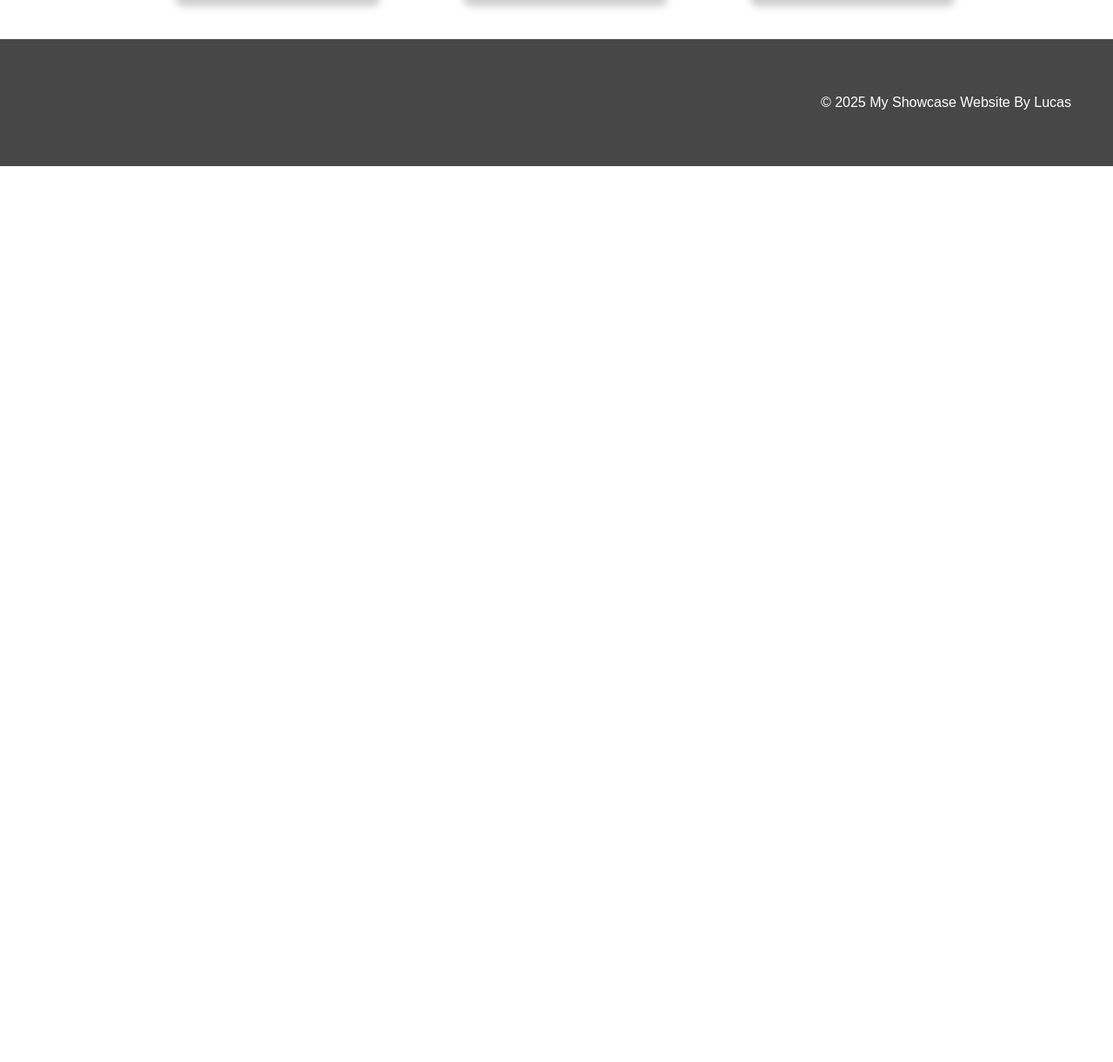
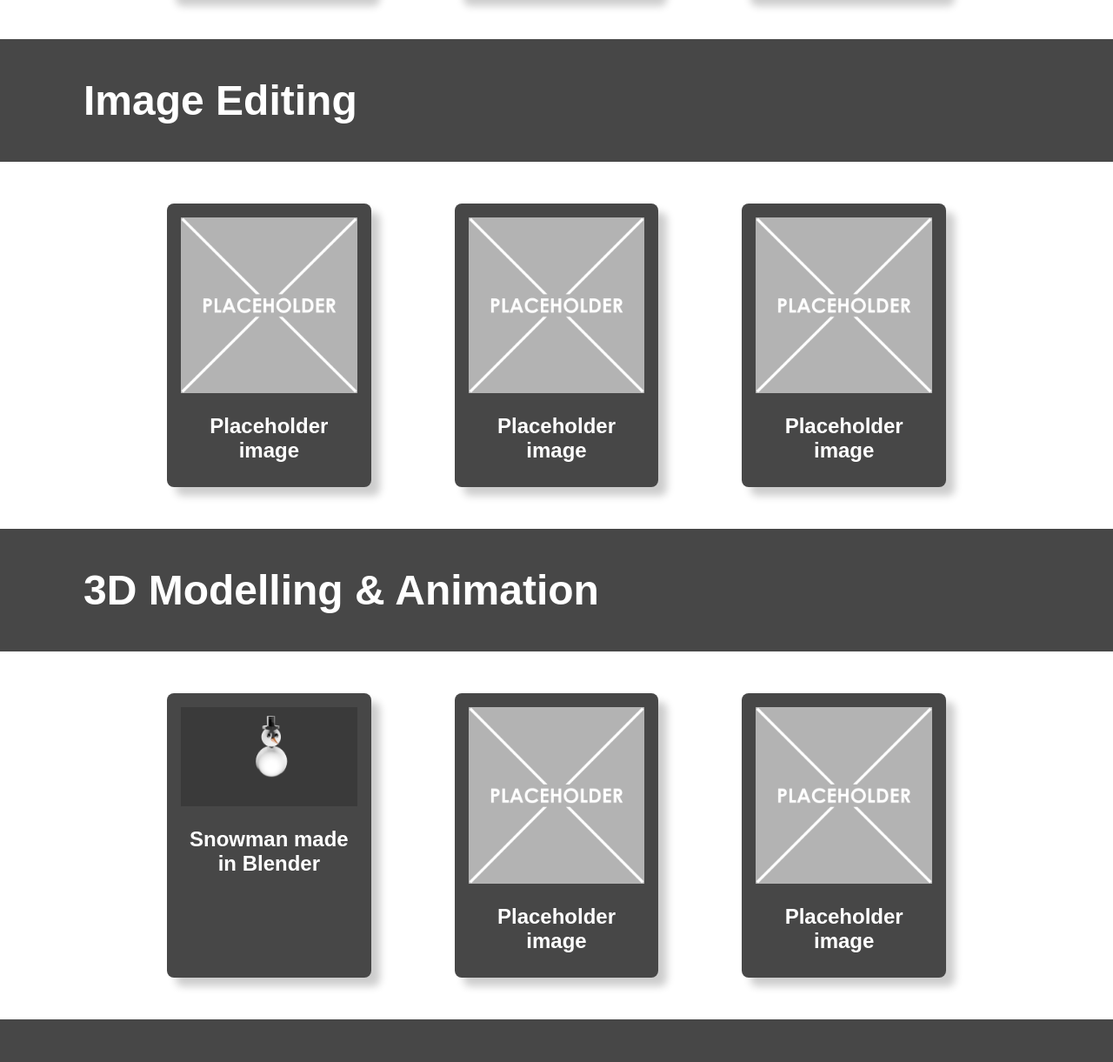
Before and after one commit to Lucas825681/MyYear10Website, a plain HTML site: page index.html in a window 1280 px wide. Shown: the part 719-1940 px from the top of the page at 87% size. Before the commit the page ends 910 px from the top, so only its background shows below. Drawn offline with Linux system fonts and the light colour scheme.

Commit message:
added header

```diff
--- a/index.html
+++ b/index.html
@@ -5,14 +5,14 @@
     <meta charset="UTF-8">
     <meta name="viewport" content="width=device-width, initial-scale=1.0">
     <link rel="stylesheet" href="style.css">
-    <title>My Showcase Website</title>
+    <title>Lucas Website</title>
 </head>
 <!-- This is the main body of the website- ALL your content goes AFTER the <body> tag and before the </body> tag -->
 <body>
 
     <!-- The Hero Section -------------------------------------------------------------------------------------- -->
     <section class="hero">
-        <div class="hero-text">My Showcase Website</div>
+        <div class="hero-text"></div>
     </section>
 
 <!-- Topic one ------------------------------------------------------------------------------------------------- -->
@@ -41,8 +41,57 @@
     </section>
 <!-- End of topic one------------------------------------------------------------------------------------------ -->
 
-<!-- Copy and paste the section from above to make your next section -->
+<!-- Topic two ------------------------------------------------------------------------------------------------- -->
+    <!-- The First Topic Section -->
+    <section class="topic">
+        <!-- the topic title a big bar with text in it -->
+        <div class="topic-title">
+            <h1>Image Editing</h1>
+        </div>
+        <!-- now a three column grid of images -->
+        <div class="topic-content">
+            <!-- one "card" which includes an image with a text below it -->
+            <div class="topic-card">
+                <img src="images/placeholder-1024x1024.png" alt="change this too!">
+                <h2 class="topic-card-text">Placeholder image</h2>
+            </div>
+            <div class="topic-card">
+                <img src="images/placeholder-1024x1024.png" alt="change this too!">
+                <h2 class="topic-card-text">Placeholder image</h2>
+            </div>
+            <div class="topic-card">
+                <img src="images/placeholder-1024x1024.png" alt="change this too!">
+                <h2 class="topic-card-text">Placeholder image</h2>
+            </div>
+        </div>
+    </section>
+<!-- End of topic two------------------------------------------------------------------------------------------ -->
 
+<!-- Topic three ------------------------------------------------------------------------------------------------- -->
+    <!-- The First Topic Section -->
+    <section class="topic">
+        <!-- the topic title a big bar with text in it -->
+        <div class="topic-title">
+            <h1>3D Modelling & Animation</h1>
+        </div>
+        <!-- now a three column grid of images -->
+        <div class="topic-content">
+            <!-- one "card" which includes an image with a text below it -->
+            <div class="topic-card">
+                <img src="images/snowman.png" alt="Snowman">
+                <h2 class="topic-card-text">Snowman made in Blender</h2>
+            </div>
+            <div class="topic-card">
+                <img src="images/placeholder-1024x1024.png" alt="change this too!">
+                <h2 class="topic-card-text">Placeholder image</h2>
+            </div>
+            <div class="topic-card">
+                <img src="images/placeholder-1024x1024.png" alt="change this too!">
+                <h2 class="topic-card-text">Placeholder image</h2>
+            </div>
+        </div>
+    </section>
+<!-- End of topic two------------------------------------------------------------------------------------------ -->
 
 
     <!-- A Simple Website Footer ------------------------------------------------------------------------------ -->
--- a/style.css
+++ b/style.css
@@ -16,7 +16,7 @@ img {
 
 /* The hero section styling- use your OWN Hero Image URL here */
 .hero {
-    background-image: url('images/techquitybanner-1130x160.png');
+    background-image: url('images/webheader.jpg');
     height: 25vh;
     background-size: cover;
     background-position: center;
```
Also changed, not shown: images/snowman.png (added), images/webheader.jpg (added).
